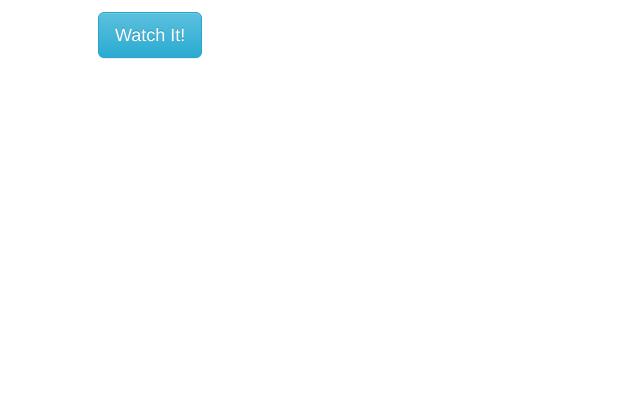
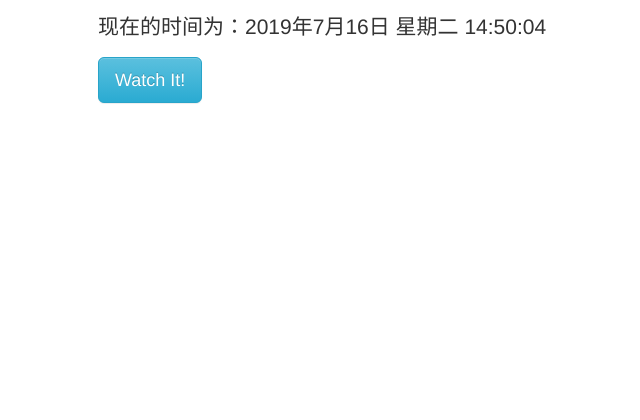
Before and after one commit to qq2461596066/myFrontEnd, a plain HTML site: page welcome.html in a window 1280 px wide. Shown: the part 380-800 px from the top of the page, without its empty margins (342-982 px from the left). Drawn offline with Linux system fonts and the light colour scheme.

Commit message:
发送请求记录

```diff
--- a/welcome.html
+++ b/welcome.html
@@ -13,11 +13,33 @@
     <script type="text/javascript" src="bootstrap/js/bootstrap.js"></script>
     <title>欢迎</title>
 </head>
+<script>
+    var t = null;
+    t = setTimeout(time,1000);
+        function time(){
+        clearTimeout(t);
+        dt = new Date();
+        var y=dt.getYear()+1900;
+        var mm=dt.getMonth()+1;
+        var d=dt.getDate();
+        var weekday=["星期日","星期一","星期二","星期三","星期四","星期五","星期六"];
+        var day=dt.getDay();
+        var h=dt.getHours();
+        var m=dt.getMinutes();
+        var s=dt.getSeconds();
+        if(h<10){h="0"+h;}
+        if(m<10){m="0"+m;}
+        if(s<10){s="0"+s;}
+        document.getElementById("timeShow").innerHTML =  "现在的时间为："+y+"年"+mm+"月"+d+"日  "+weekday[day]+" "+h+":"+m+":"+s+"";
+        t = setTimeout(time,1000);
+    }
+</script>
 <body>
     <div class="index">
         <div class="jumbotron" style="background-color: #ffffff;">
             <h1>Hello, world!</h1>
             <p>这是叶子自己的项目</p>
+            <p id="timeShow">现在的时间为</p>
             <p><a class="btn btn-info btn-lg" href="index.html" role="button">Watch It!</a></p>
         </div>
     </div>
```
Also changed, not shown: index.html (+48 -3 lines).
